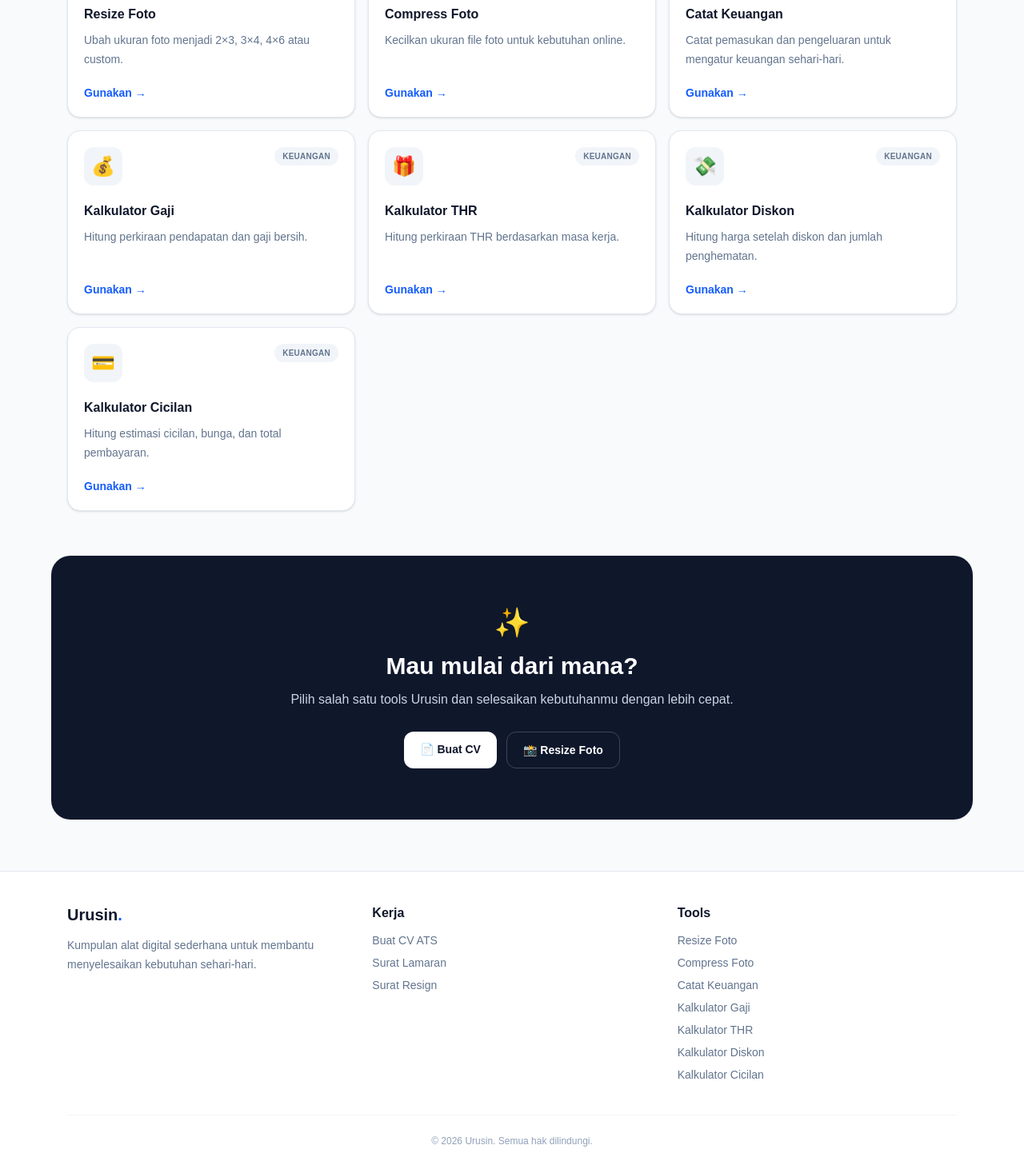
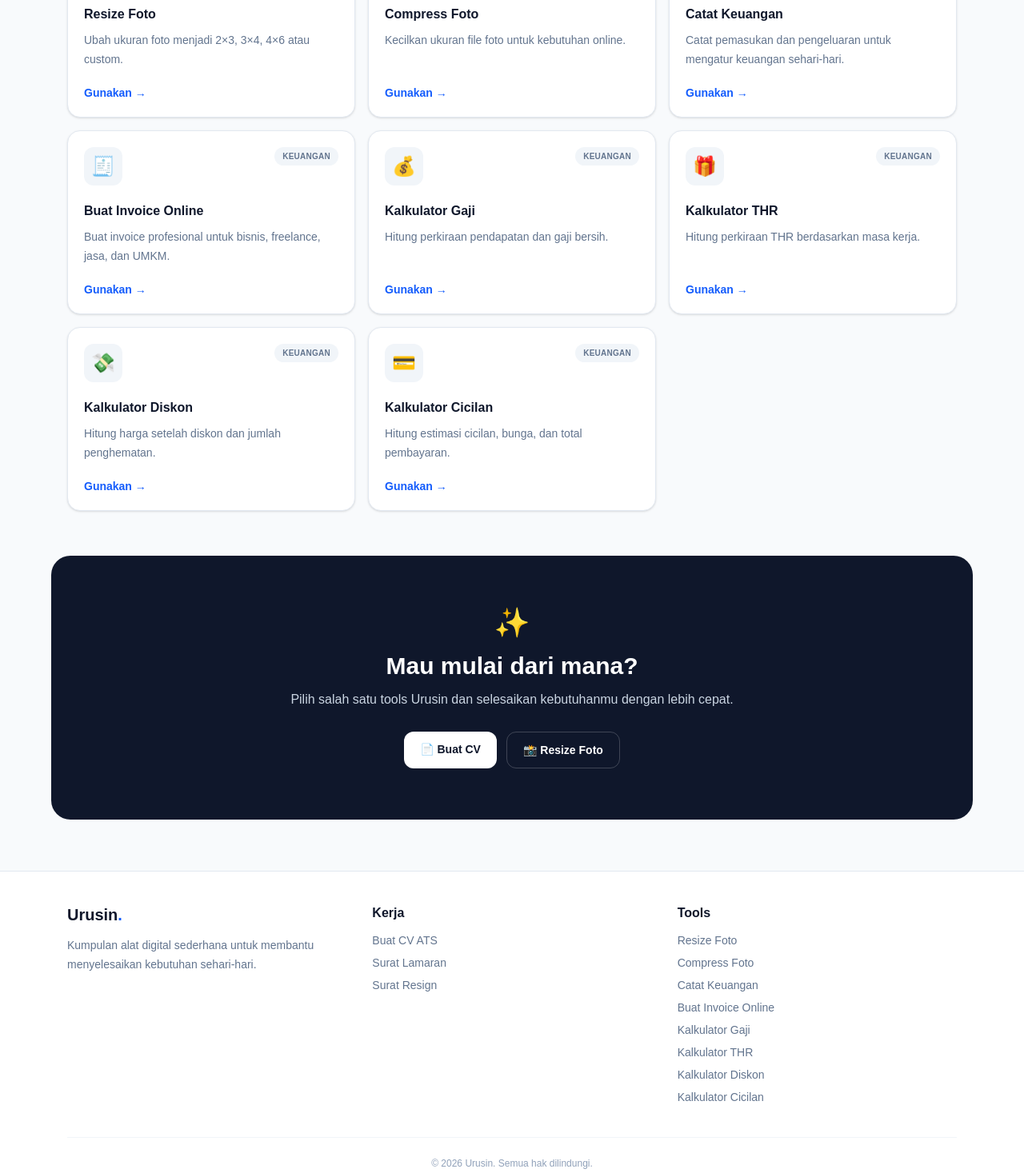
Before and after one commit to privettt72-cloud/urusin, a Next.js app: page / in a window 1280 px wide. Shown: the part 2156-3623 px from the top of the page at 80% size. Built offline with nearby package versions, Linux system fonts and the light colour scheme.

Commit message:
feat: add invoice tool to homepage

```diff
--- a/app/page.tsx
+++ b/app/page.tsx
@@ -1,3 +1,4 @@
+
 "use client";
 
 import { useMemo, useState } from "react";
@@ -65,6 +66,15 @@ const tools: Tool[] = [
     description:
       "Catat pemasukan dan pengeluaran untuk mengatur keuangan sehari-hari.",
     href: "/keuangan",
+    category: "Keuangan",
+    popular: false,
+  },
+  {
+    icon: "🧾",
+    title: "Buat Invoice Online",
+    description:
+      "Buat invoice profesional untuk bisnis, freelance, jasa, dan UMKM.",
+    href: "/invoice",
     category: "Keuangan",
     popular: false,
   },
@@ -719,6 +729,11 @@ export default function HomePage() {
                 />
 
                 <FooterLink
+                  href="/invoice"
+                  text="Buat Invoice Online"
+                />
+
+                <FooterLink
                   href="/kalkulator-gaji"
                   text="Kalkulator Gaji"
                 />
```
